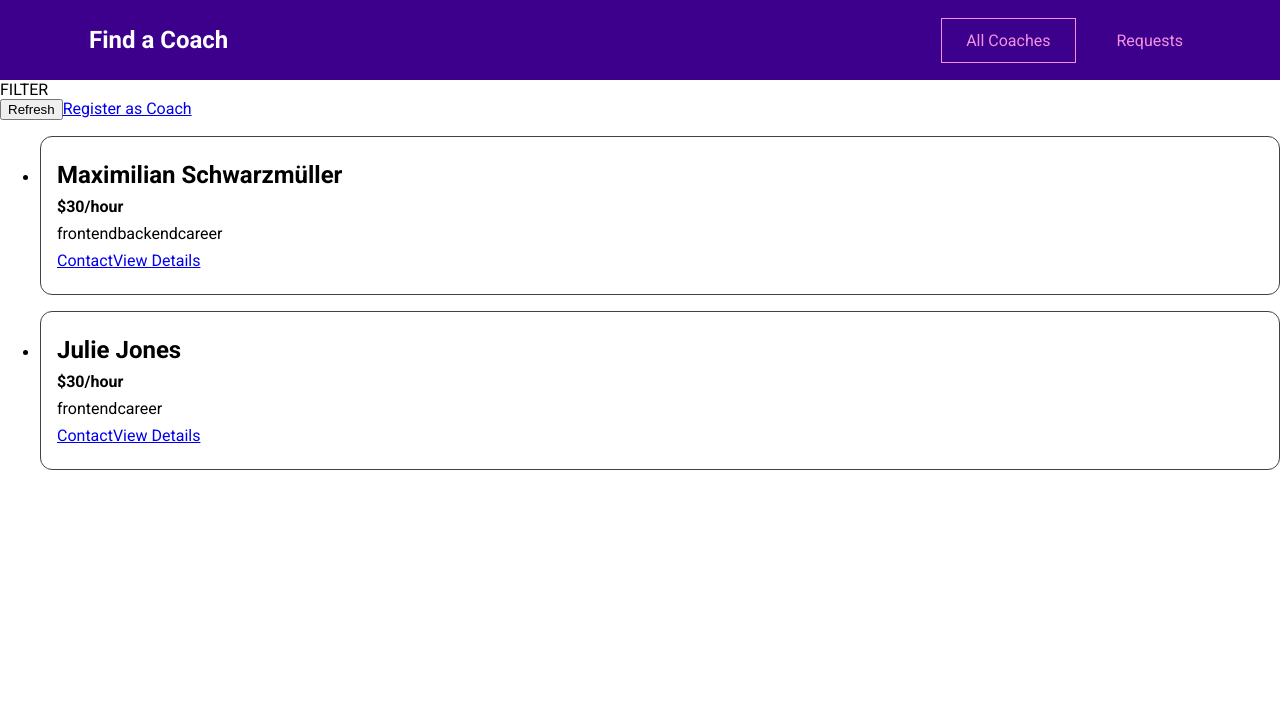
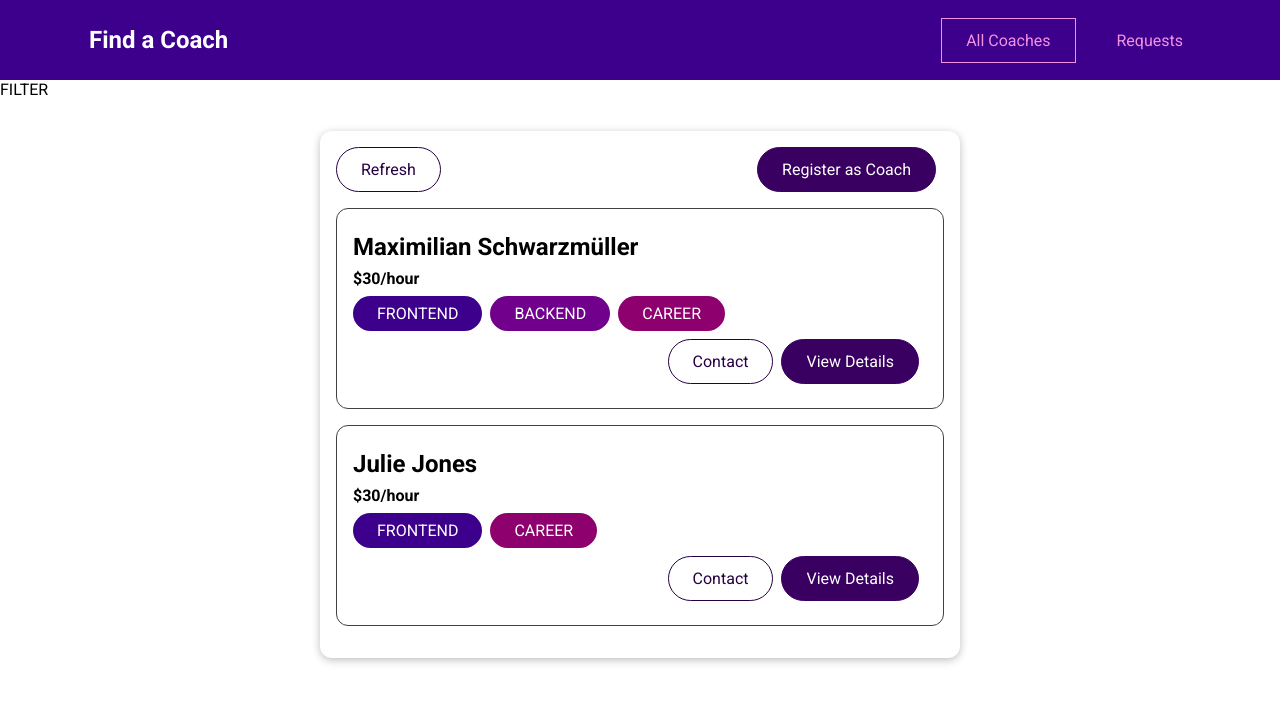
Before and after one commit to Akshay-Daundkar-14/coach-finder, a Vue app: page /coaches in a window 1280 px wide. Shown: the top 702 px of the page. Built offline with nearby package versions, Linux system fonts and the light colour scheme.

Commit message:
Base UI added to wrap around the element

```diff
--- a/src/components/coaches/CoachItem.vue
+++ b/src/components/coaches/CoachItem.vue
@@ -4,12 +4,15 @@
     <h4>${{ rate }}/hour</h4>
 
     <div>
-      <span v-for="area in areas" :key="area">{{ area }}</span>
+       <base-badge v-for="area in areas" :key="area" :type="area" :title="area"></base-badge>
     </div>
 
-    <div class="control">
-      <router-link :to="coachContactLink">Contact</router-link>
-      <router-link :to="coachDetailsLink">View Details</router-link>
+    <div class="actions">
+      <!-- <router-link :to="coachContactLink">Contact</router-link> -->
+      <base-button  mode="outline" :to="coachContactLink" :link="true">Contact</base-button>
+
+      <!-- <router-link :to="coachDetailsLink">View Details</router-link> -->
+      <base-button :to="coachDetailsLink" :link="true">View Details</base-button>
     </div>
   </li>
 </template>
--- /dev/null
+++ b/src/components/ui/BaseBadge.vue
@@ -0,0 +1,42 @@
+<template>
+  <span class="badge" :class="type">
+    {{text}}
+  </span>
+</template>
+
+<script>
+export default {
+    props:['type','title'],
+    computed:{
+        text(){
+            return this.title.toUpperCase();
+        }
+    }
+}
+</script>
+
+<style scoped>
+.badge {
+  background-color: #ccc;
+  color: #252525;
+  border-radius: 30px;
+  padding: 0.5rem 1.5rem;
+  display: inline-block;
+  margin-right: 0.5rem;
+}
+
+.frontend {
+  background-color: #3d008d;
+  color: white;
+}
+
+.backend {
+  background-color: #71008d;
+  color: white;
+}
+
+.career {
+  background-color: #8d006e;
+  color: white;
+}
+</style>
--- /dev/null
+++ b/src/components/ui/BaseButton.vue
@@ -0,0 +1,73 @@
+<template>
+  <button v-if="!link" :class="mode">
+    <slot></slot>
+  </button>
+  <router-link v-else :to="to" :class="mode">
+     <slot></slot>
+  </router-link>
+</template>
+
+<script>
+export default {
+    props:{
+        mode:{
+            type:String,
+            required:false,
+            default:null
+        },
+        link:{
+            type:Boolean,
+            required:false,
+            default:false
+        },
+        to:{
+             type:String,
+            required:false,
+            default:'/'
+        }
+    }
+}
+</script>
+
+<style scoped>
+button,
+a {
+  text-decoration: none;
+  padding: 0.75rem 1.5rem;
+  font: inherit;
+  background-color: #3a0061;
+  border: 1px solid #3a0061;
+  color: white;
+  cursor: pointer;
+  border-radius: 30px;
+  margin-right: 0.5rem;
+  display: inline-block;
+}
+
+a:hover,
+a:active,
+button:hover,
+button:active {
+  background-color: #270041;
+  border-color: #270041;
+}
+
+.flat {
+  background-color: transparent;
+  color: #3a0061;
+  border: none;
+}
+
+.outline {
+  background-color: transparent;
+  border-color: #270041;
+  color: #270041;
+}
+
+.flat:hover,
+.flat:active,
+.outline:hover,
+.outline:active {
+  background-color: #edd2ff;
+}
+</style>
--- /dev/null
+++ b/src/components/ui/BaseCard.vue
@@ -0,0 +1,15 @@
+<template>
+  <div class="card">
+    <slot></slot>
+  </div>
+</template>
+
+<style scoped>
+.card {
+  border-radius: 12px;
+  box-shadow: 0 2px 8px rgba(0, 0, 0, 0.26);
+  padding: 1rem;
+  margin: 2rem auto;
+  max-width: 40rem;
+}
+</style>
--- a/src/pages/coaches/CoachesList.vue
+++ b/src/pages/coaches/CoachesList.vue
@@ -1,9 +1,9 @@
 <template>
   <section>FILTER</section>
-
+  <base-card>
     <div class="controls">
-    <button>Refresh</button>
-    <router-link to="/register">Register as Coach</router-link>
+      <base-button mode="outline">Refresh</base-button>
+      <base-button :link='true' :to="'/register'">Register as Coach</base-button>
     </div>
 
     <section v-if="hasCoaches">
@@ -20,6 +20,7 @@
       </ul>
     </section>
     <h3 v-else>No Coaches Found</h3>
+  </base-card>
 </template>
 
 <script>
@@ -39,3 +40,16 @@
   },
 };
 </script>
+
+<style scoped>
+ul {
+  list-style: none;
+  margin: 0;
+  padding: 0;
+}
+
+.controls {
+  display: flex;
+  justify-content: space-between;
+}
+</style>
```
Also changed, not shown: src/main.js (+8 -0 lines). Lines whose indentation alone changed are shown as unchanged.
